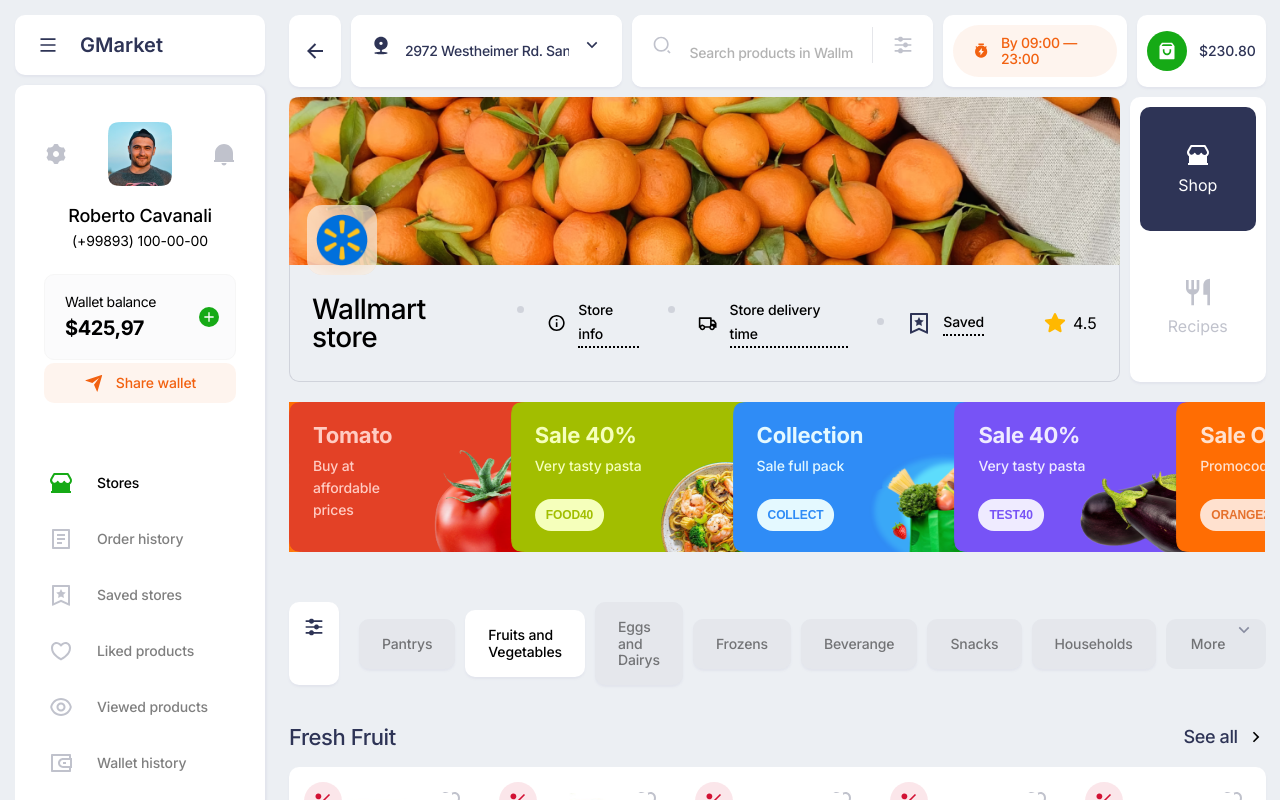
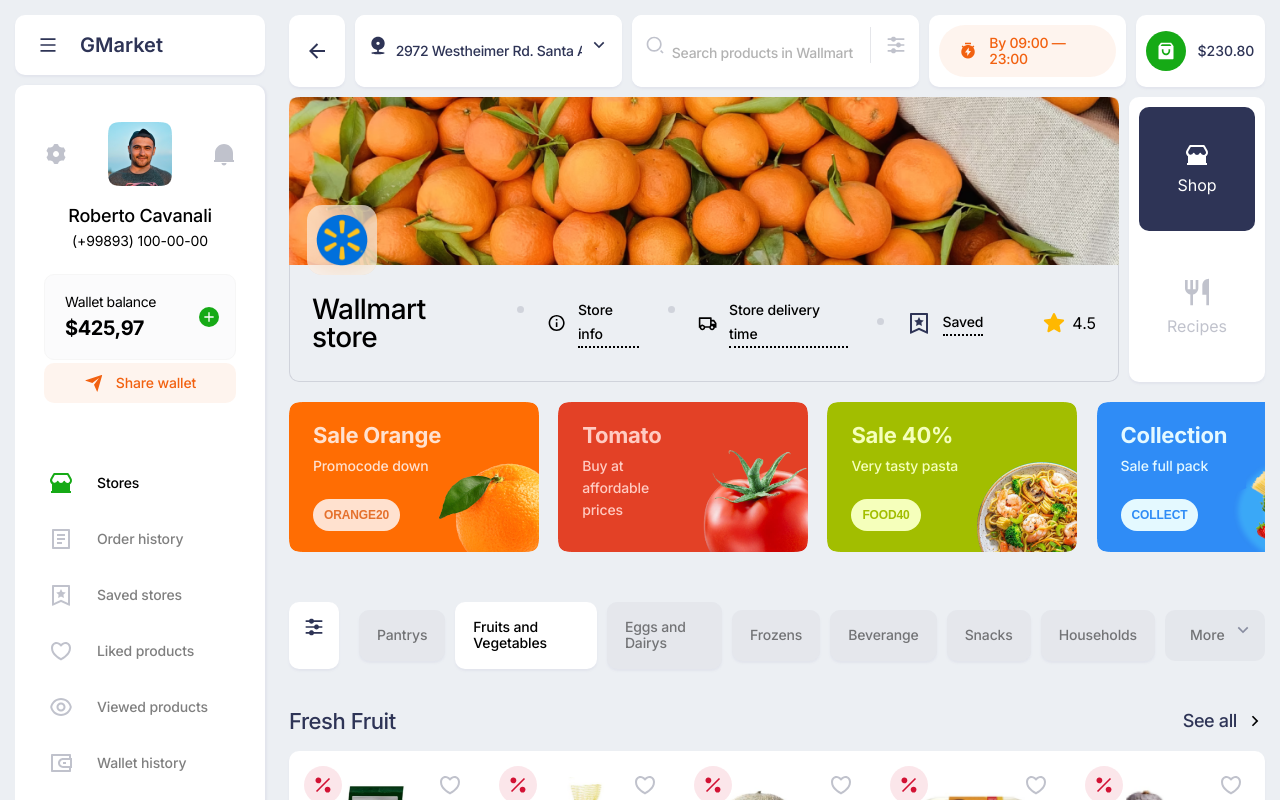
Before and after one commit to komiljohn-drafts/gmarket, a Next.js app: page / in a window 1280 px wide. Shown: the top 800 px of the page. Built offline with nearby package versions, Linux system fonts and the light colour scheme.

Commit message:
ui fixes

```diff
--- a/components/UI/Banner/index.jsx
+++ b/components/UI/Banner/index.jsx
@@ -1,6 +1,13 @@
 import Image from 'next/image'
 import React, { useState } from 'react'
-import { BookmarkSvg, DeliverSvg, InfoSvg, RecipeSvg, StarSvg, StoreSvg } from '../../../utils/svgs'
+import {
+  BookmarkSvg,
+  DeliverSvg,
+  InfoSvg,
+  RecipeSvg,
+  StarSvg,
+  StoreSvg,
+} from '../../../utils/svgs'
 import cls from './Banner.module.scss'
 import bannerImage from '/public/images/banner.png'
 import { motion } from 'framer-motion'
@@ -32,9 +39,19 @@ export default function Banner() {
         className={cls.banner}
       >
         <div className={cls.image}>
-          <Image placeholder='blur' layout='responsive' src={bannerImage} alt='banner' />
+          <Image
+            placeholder='blur'
+            layout='responsive'
+            src={bannerImage}
+            alt='banner'
+          />
           <div>
-            <Image src='/icons/logo.png' alt='logo' width={52.5} height={52.5} />
+            <Image
+              src='/icons/logo.png'
+              alt='logo'
+              width={52.5}
+              height={52.5}
+            />
           </div>
         </div>
         <div className={cls.action}>
@@ -69,7 +86,9 @@ export default function Banner() {
           <div
             key={item.id}
             onClick={() => setActiveOption(item.order)}
-            className={`${cls.item} ${activeOption === item.order && cls.active}`}
+            className={`${cls.item} ${
+              activeOption === item.order ? cls.active : ''
+            }`}
           >
             {item.icon}
             <p>{item.text}</p>
--- a/components/UI/Categories/Categories.module.scss
+++ b/components/UI/Categories/Categories.module.scss
@@ -27,8 +27,12 @@
       box-shadow: 0px 2px 2px rgba(223, 226, 235, 0.79);
       cursor: pointer;
       transition: 0.3s ease;
+      @media screen and (max-width: 1420px) {
+        padding: 17px 18px;
+      }
       &:hover {
-        box-shadow: rgba(0, 0, 0, 0.1) 0px 0px 5px 0px, rgba(0, 0, 0, 0.1) 0px 0px 1px 0px;
+        box-shadow: rgba(0, 0, 0, 0.1) 0px 0px 5px 0px,
+          rgba(0, 0, 0, 0.1) 0px 0px 1px 0px;
       }
       &.active {
         background: #fff;
--- a/components/UI/Categories/index.jsx
+++ b/components/UI/Categories/index.jsx
@@ -34,7 +34,7 @@ export default function Categories() {
             animate={{ opacity: 1, y: 0 }}
             transition={{ delay: 1.4 + index * 0.1 }}
             onClick={() => setActiveCategory(item.order)}
-            className={activeCategory === item.order && cls.active}
+            className={activeCategory === item.order ? cls.active : ''}
             key={item.id}
           >
             {item.title}
@@ -51,10 +51,12 @@ export default function Categories() {
           <ArrowBottomSvg />
         </div>
         <select
-          className={activeCategory === 8 && cls.active}
+          className={activeCategory === 8 ? cls.active : ''}
           value={selectedCategory}
           onChange={(e) => {
-            e.target.value === 'more' ? setActiveCategory(0) : setActiveCategory(8)
+            e.target.value === 'more'
+              ? setActiveCategory(0)
+              : setActiveCategory(8)
             setSelectedCategory(e.target.value)
           }}
         >
--- a/components/UI/Filters/Filters.module.scss
+++ b/components/UI/Filters/Filters.module.scss
@@ -15,7 +15,8 @@
     transition: 0.3s ease;
     cursor: pointer;
     &:hover {
-      box-shadow: rgba(0, 0, 0, 0.1) 0px 0px 5px 0px, rgba(0, 0, 0, 0.1) 0px 0px 1px 0px;
+      box-shadow: rgba(0, 0, 0, 0.1) 0px 0px 5px 0px,
+        rgba(0, 0, 0, 0.1) 0px 0px 1px 0px;
     }
   }
   .place {
@@ -39,8 +40,13 @@
       outline: none;
       transition: 0.3s ease;
       font-family: 'Inter', sans-serif;
+      @media screen and (max-width: 1420px) {
+        padding-left: 40px;
+        padding-right: 40px;
+      }
       &:focus {
-        box-shadow: rgba(0, 0, 0, 0.1) 0px 0px 5px 0px, rgba(0, 0, 0, 0.1) 0px 0px 1px 0px;
+        box-shadow: rgba(0, 0, 0, 0.1) 0px 0px 5px 0px,
+          rgba(0, 0, 0, 0.1) 0px 0px 1px 0px;
       }
       option {
         padding: 15px;
@@ -51,11 +57,17 @@
       top: 20px;
       left: 20px;
       position: absolute;
+      @media screen and (max-width: 1420px) {
+        left: 13px;
+      }
     }
     .arrow {
       position: absolute;
       top: 20px;
       right: 20px;
+      @media screen and (max-width: 1420px) {
+        right: 13px;
+      }
     }
   }
   .search {
@@ -71,6 +83,9 @@
       letter-spacing: -0.02em;
       @include font(14px, 16px, 500);
       padding: 18px 80px 16px 57px;
+      @media screen and (max-width: 1420px) {
+        padding: 18px 60px 16px 40px;
+      }
       &::placeholder {
         font-family: 'Inter', sans-serif;
         @include font(14px, 16px, 500, rgba($color: #000, $alpha: 0.3));
@@ -79,7 +94,8 @@
       height: 100%;
       &:focus,
       &:hover {
-        box-shadow: rgba(0, 0, 0, 0.1) 0px 0px 5px 0px, rgba(0, 0, 0, 0.1) 0px 0px 1px 0px;
+        box-shadow: rgba(0, 0, 0, 0.1) 0px 0px 5px 0px,
+          rgba(0, 0, 0, 0.1) 0px 0px 1px 0px;
       }
     }
     &::after {
@@ -90,16 +106,25 @@
       width: 1px;
       height: 36px;
       background: rgba($color: #2e3456, $alpha: 0.12);
+      @media screen and (max-width: 1420px) {
+        right: 48px;
+      }
     }
     .loupe {
       position: absolute;
       top: 20px;
       left: 20px;
+      @media screen and (max-width: 1420px) {
+        left: 13px;
+      }
     }
     .filter {
       position: absolute;
       top: 20px;
       right: 20px;
+      @media screen and (max-width: 1420px) {
+        right: 13px;
+      }
     }
   }
   .time {
--- a/components/UI/MenuItem/index.jsx
+++ b/components/UI/MenuItem/index.jsx
@@ -10,7 +10,9 @@ export default function MenuItem({ data, activeItem, fn }) {
       animate={{ opacity: 1, y: 0 }}
       transition={{ delay: 0.7 + data.order * 0.05 }}
       onClick={fn}
-      className={`${cls.item} ${data.isLink && cls.link} ${activeItem === data.order && cls.active}`}
+      className={`${cls.item} ${data.isLink ? cls.link : ''} ${
+        activeItem === data.order ? cls.active : ''
+      }`}
     >
       {data.icon}
       <p>{data.text}</p>
--- a/components/UI/Products/Products.module.scss
+++ b/components/UI/Products/Products.module.scss
@@ -53,6 +53,7 @@
         position: absolute;
         top: 22px;
         right: 22px;
+        z-index: 1;
         & label {
           cursor: pointer;
           input[type='checkbox'] {
--- a/components/UI/Widgets/index.jsx
+++ b/components/UI/Widgets/index.jsx
@@ -13,8 +13,9 @@ export default function Widgets() {
     <section className={cls.widgets}>
       <Swiper
         className='swiper'
-        slidesPerView={4.4}
-        loop={true}
+        slidesPerView={4}
+        spaceBetween={20}
+        loop={false}
         speed={3000}
         autoplay={{
           delay: 0,
@@ -22,11 +23,20 @@ export default function Widgets() {
           disableOnInteraction: false,
         }}
         breakpoints={{
+          1140: {
+            slidesPerView: 3.7,
+          },
+          1360: {
+            slidesPerView: 4.1,
+          },
           1440: {
+            slidesPerView: 4.5,
+          },
+          1580: {
             slidesPerView: 5,
           },
         }}
-        modules={[Autoplay]}
+        // modules={[Autoplay]}
       >
         {widgetData.map((item, index) => (
           <SwiperSlide key={item.id}>
@@ -42,12 +52,24 @@ export default function Widgets() {
               <h3 style={{ color: item.textColor }} className={cls.title}>
                 {item.title}
               </h3>
-              <div style={{ width: !item.hasBtn && '100px' }}>
-                <p style={{ color: item.textColor, marginBottom: !item.hasBtn && 0 }} className={cls.subtitle}>
+              <div style={{ width: !item.hasBtn ? '100px' : 'initial' }}>
+                <p
+                  style={{
+                    color: item.textColor,
+                    marginBottom: !item.hasBtn ? 0 : 22,
+                  }}
+                  className={cls.subtitle}
+                >
                   {item.subtitle}
                 </p>
                 {item.hasBtn && (
-                  <button style={{ backgroundColor: item.textColor, color: item.btnTextColor }} className={cls.btn}>
+                  <button
+                    style={{
+                      backgroundColor: item.textColor,
+                      color: item.btnTextColor,
+                    }}
+                    className={cls.btn}
+                  >
                     {item.btnText}
                   </button>
                 )}
```
